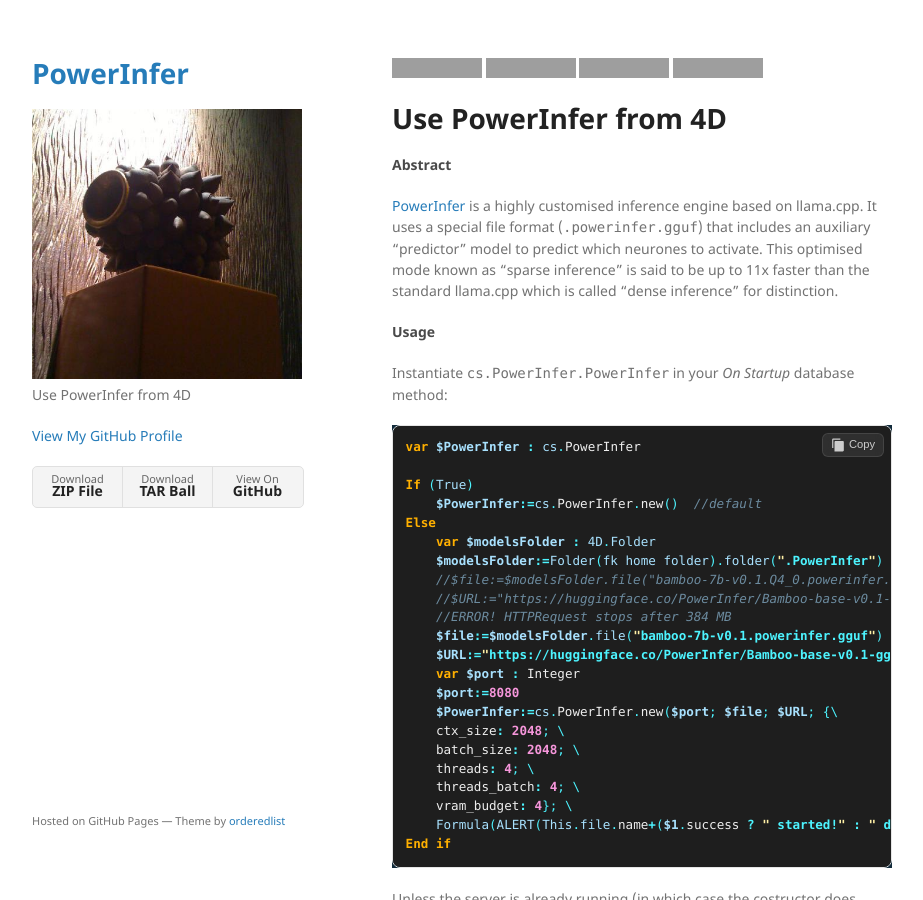
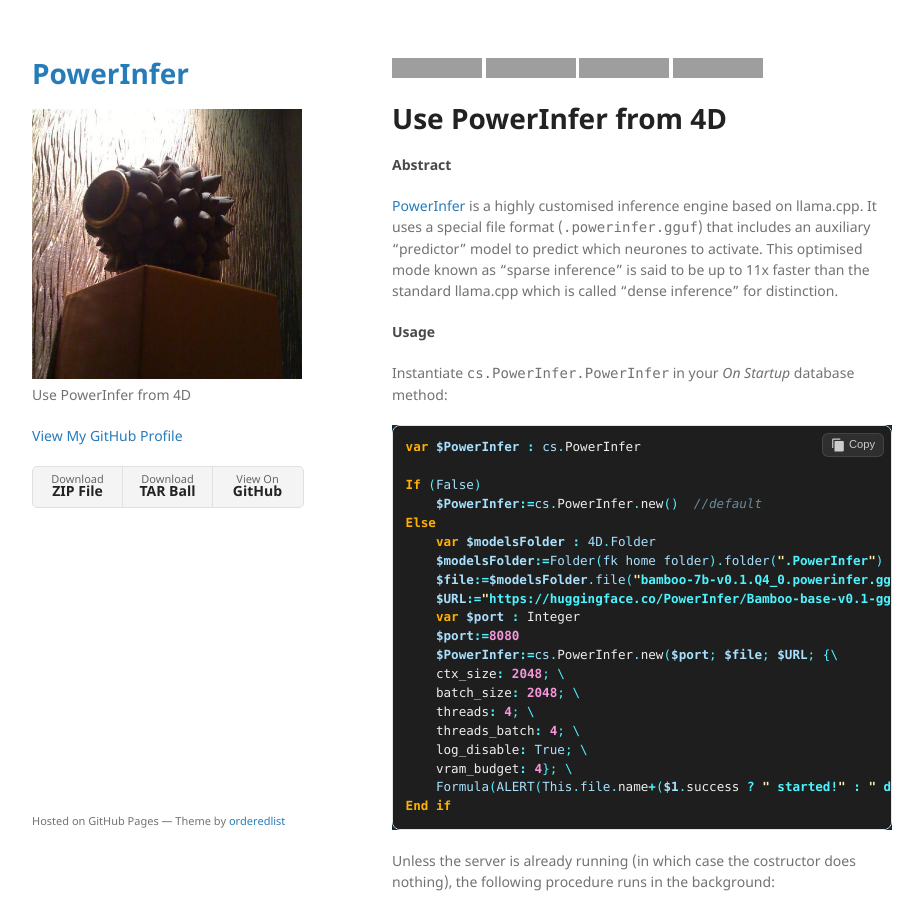
Before and after one commit to miyako/PowerInfer, a Jekyll site: the page built from index.md, in a window 1280 px wide and 900 px high, cut to the strip 0-900 px from the top of the window. Shown: the whole strip, without its empty margins (178-1101 px from the left). Built offline with Jekyll 4.4.1, drawn with Linux system fonts in a browser that asks for light colours; grey boxes are pictures that could not be loaded.

Commit message:
other than Model

````diff
--- a/index.md
+++ b/index.md
@@ -20,16 +20,13 @@ Instantiate `cs.PowerInfer.PowerInfer` in your *On Startup* database method:
 ```4d
 var $PowerInfer : cs.PowerInfer
 
-If (True)
+If (False)
     $PowerInfer:=cs.PowerInfer.new()  //default
 Else
     var $modelsFolder : 4D.Folder
     $modelsFolder:=Folder(fk home folder).folder(".PowerInfer")
-    //$file:=$modelsFolder.file("bamboo-7b-v0.1.Q4_0.powerinfer.gguf")
-    //$URL:="https://huggingface.co/PowerInfer/Bamboo-base-v0.1-gguf/resolve/main/bamboo-7b-v0.1.Q4_0.powerinfer.gguf"
-    //ERROR! HTTPRequest stops after 384 MB
-    $file:=$modelsFolder.file("bamboo-7b-v0.1.powerinfer.gguf")
-    $URL:="https://huggingface.co/PowerInfer/Bamboo-base-v0.1-gguf/resolve/main/bamboo-7b-v0.1.powerinfer.gguf"
+    $file:=$modelsFolder.file("bamboo-7b-v0.1.Q4_0.powerinfer.gguf")
+    $URL:="https://huggingface.co/PowerInfer/Bamboo-base-v0.1-gguf/resolve/main/bamboo-7b-v0.1.Q4_0.powerinfer.gguf"
     var $port : Integer
     $port:=8080
     $PowerInfer:=cs.PowerInfer.new($port; $file; $URL; {\
````
Also changed, not shown: other parts of index.md (+1 -0 lines), 2 other files.
